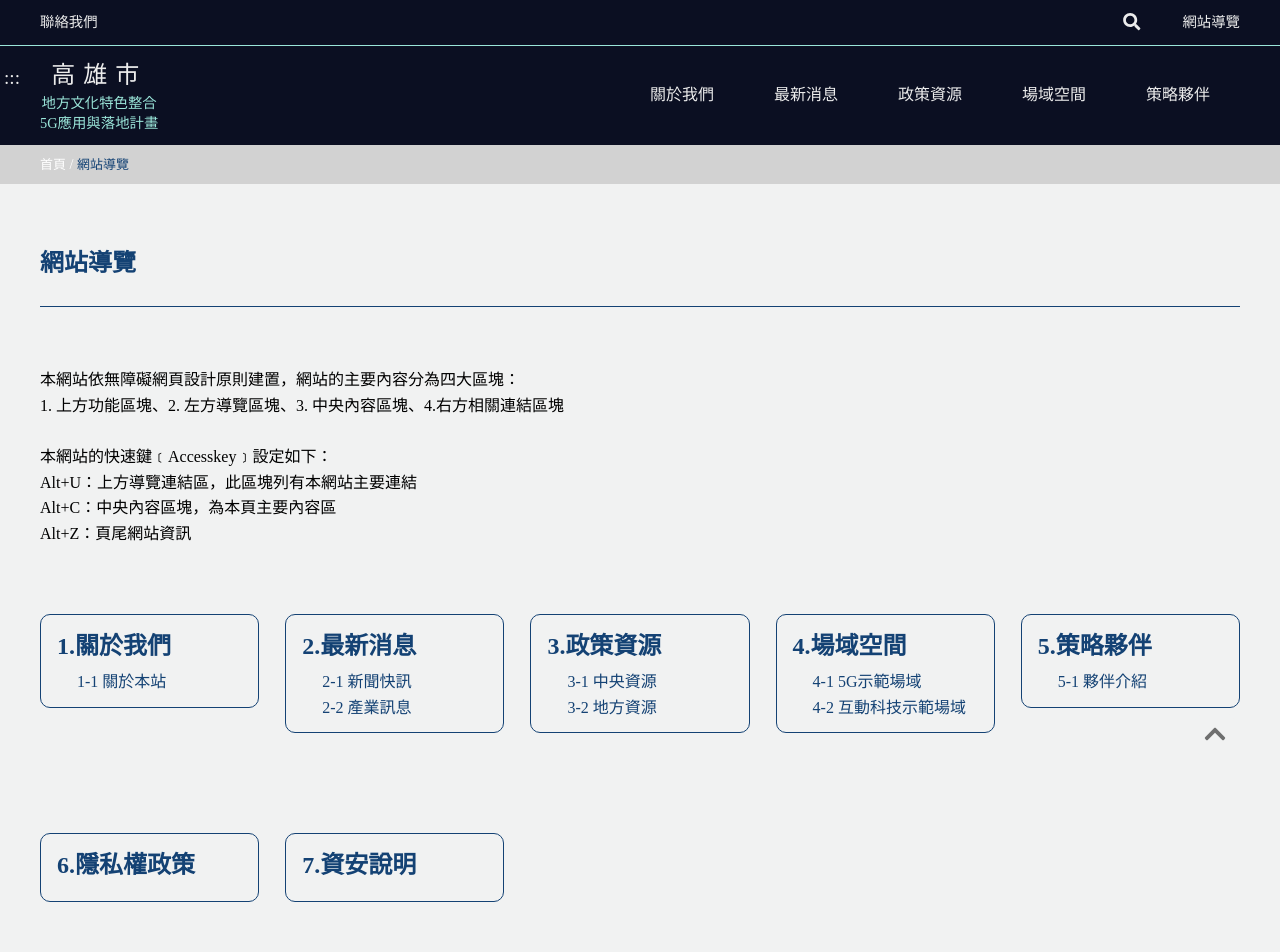
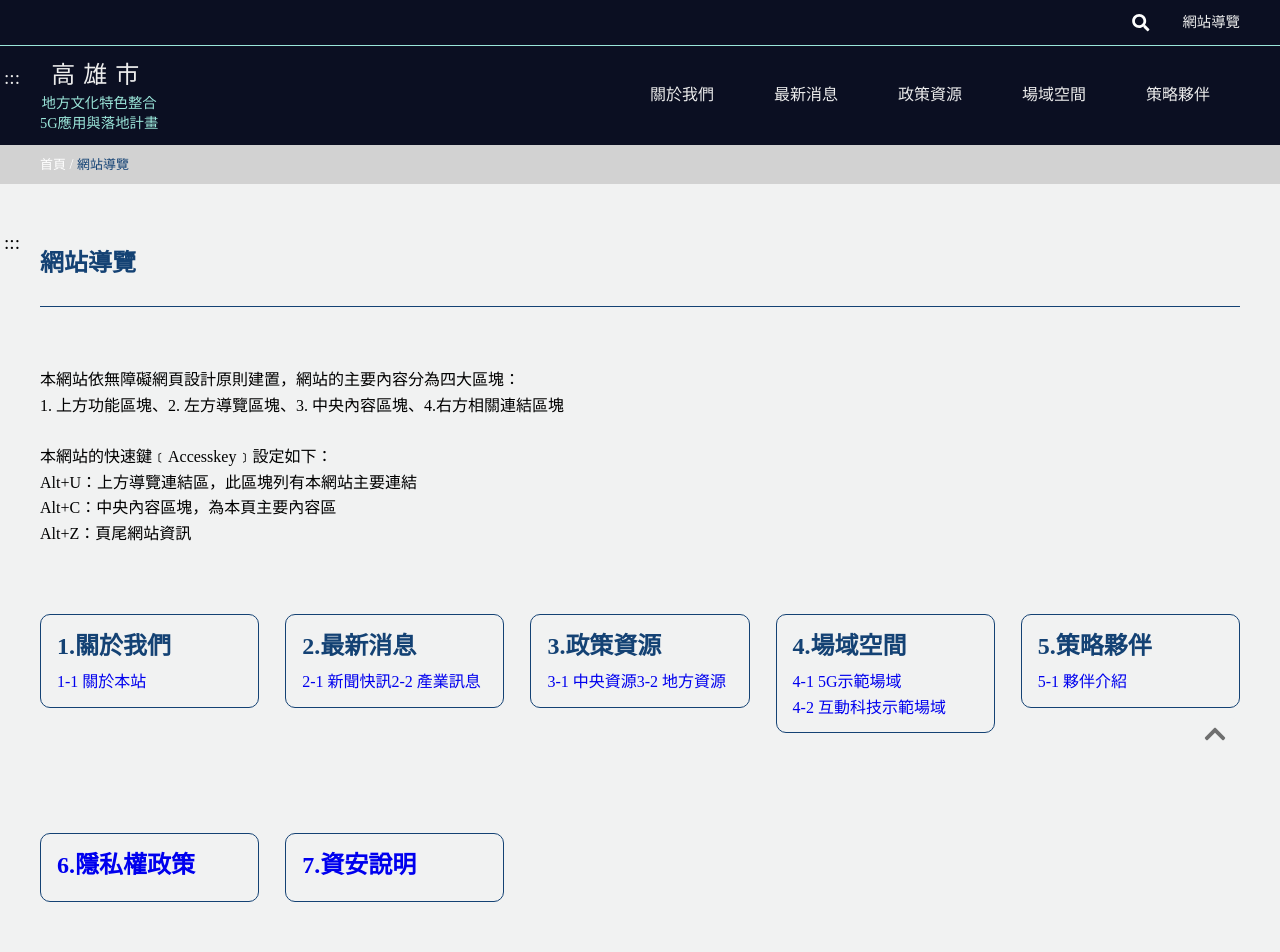
Before and after one commit to MoonShineVFX/5g-site-web, a Next.js app: page /sitemap in a window 1280 px wide. Shown: the top 952 px of the page. Built offline with nearby package versions, Linux system fonts and the light colour scheme.

Commit message:
- Remove newPage attribute - Update search icon in header - Hide contact us in header - Update button to community share - Add link for sitemap

```diff
--- a/pages/index.js
+++ b/pages/index.js
@@ -107,7 +107,6 @@ const Home = ({ pageData }) => {
                                 <Links
                                     url={link}
                                     title={title}
-                                    newPage={true}
                                     className="item"
                                 >
                                     <img
--- a/pages/news.js
+++ b/pages/news.js
@@ -32,7 +32,6 @@ const NewsItem = ({
         url={`/news/${id}`}
         title={title}
         className="item"
-        newPage
     >
         <span className="date">{dayjs(createTime).format('YYYY/MM/DD')}</span>
         <h1 className="title">{title}</h1>
--- a/pages/partner.js
+++ b/pages/partner.js
@@ -45,7 +45,6 @@ const PartnerItem = ({
         url={link}
         className="item"
         title={name}
-        newPage={true}
     >
         <div className="top">
             <span className="thumb">
--- a/pages/place.js
+++ b/pages/place.js
@@ -71,7 +71,6 @@ const Place = ({ pageData }) => {
                                         url={`/place/${id}`}
                                         width="563"
                                         height="312"
-                                        newPage={true}
                                     />
                                 </Grid>
 
--- a/pages/policy.js
+++ b/pages/policy.js
@@ -31,7 +31,6 @@ const PolicyItem = ({
         url={`/policy/${id}`}
         title={title}
         className="item"
-        newPage
     >
         <span className="second-title">{titleSecondary}</span>
         <h1 className="title">{title}</h1>
--- a/pages/sitemap.js
+++ b/pages/sitemap.js
@@ -4,6 +4,7 @@ import { styled } from '@mui/system';
 
 import theme from '../src/utils/theme';
 import HeadTag from '../src/containers/HeadTag';
+import { Links } from '../src/components/Links';
 import { GlobalContext } from '../src/context/global.state';
 import useQuery from '../src/utils/useQuery';
 import utilConst from '../src/utils/util.const';
@@ -20,9 +21,6 @@ const {
 const styles = {
     '.breadcrumb .level1': {
         color: theme.palette.primary.main,
-    },
-    '.inContent': {
-        display: 'none',
     },
 };
 
@@ -155,21 +153,35 @@ const Sitemap = () => {
 
                 <ItemsLayout>
                     {
-                        extendMenus.map(({ text, subItems }, idx) => (
+                        extendMenus.map(({ key, text, subItems }, idx) => (
 
                             <div
                                 key={idx}
                                 className="item-wrap"
                             >
                                 <div className="inner">
-                                    <h2 className="title">{idx + 1}.{text}</h2>
+                                    <h2 className="title">
+                                        {
+                                            ((key === 'privacy') || (key === 'security')) ? (
+
+                                                <Links url={`/${key}`} title={text}>
+                                                    {idx + 1}.{text}
+                                                </Links>
+
+                                            ) : `${idx + 1}.${text}`
+                                        }
+                                    </h2>
                                     <div className="sub-items">
                                         {
                                             subItems.map((sub, index) => (
 
-                                                <div key={sub.key}>
+                                                <Links
+                                                    key={sub.key}
+                                                    url={`/${key ? `${key}${`${(key !== 'news' && key !== 'place' && key !== 'policy') ? '/' : ''}`}` : ''}${sub.key}`}
+                                                    title={sub.text}
+                                                >
                                                     {idx + 1}-{index + 1} {sub.text}
-                                                </div>
+                                                </Links>
 
                                             ))
                                         }
--- a/src/containers/Footer.js
+++ b/src/containers/Footer.js
@@ -205,7 +205,6 @@ const Footer = () => {
                                             key={idx}
                                             href={url}
                                             title={title}
-                                            newPage
                                         >
                                             <img
                                                 src={`/${name}.png`}
--- a/src/containers/Header.js
+++ b/src/containers/Header.js
@@ -1,6 +1,6 @@
 import { useEffect, useContext } from 'react';
 import { styled } from '@mui/system';
-import { Toolbar, Box, useMediaQuery } from '@mui/material';
+import { Toolbar, Box, useMediaQuery, Button } from '@mui/material';
 import { faBars, faSearch } from '@fortawesome/free-solid-svg-icons';
 import { Links, BlindGuide } from '../components/Links';
 import Navbar from './Navbar';
@@ -41,7 +41,8 @@ const HeaderTopLayout = styled('div')(({ theme }) => ({
     borderBottom: `1px solid ${theme.palette.text.secondary}`,
     '.search': {
         fontSize: '1.2em',
-        marginRight: '40px',
+        color: '#FFF',
+        marginRight: '10px',
         position: 'relative',
         cursor: 'pointer',
     },
@@ -225,15 +226,24 @@ const Header = () => {
         <AppBarLayout>
             <HeaderTopLayout>
                 <Toolbar className="web-container">
-                    <Links url="#contact" title={text_contact_us}>
-                        {text_contact_us}
-                    </Links>
+                    {
+                        false &&
+                            <Links url="#contact" title={text_contact_us}>
+                                {text_contact_us}
+                            </Links>
+                    }
 
                     <Box sx={{ flexGrow: 1 }} />
                     <Box sx={{ display: { xs: 'flex', md: 'flex' } }}>
-                        <span className="search" onClick={handleShowSearchInput}>
+                        <Button
+                            name="search"
+                            aria-label="搜尋"
+                            value="搜尋"
+                            className="search"
+                            onClick={handleShowSearchInput}
+                        >
                             <FontIcon icon={faSearch} />
-                            <div
+                            <span
                                 className={`search-input ${googleSearch.visible ? 'active' : ''}`}
                                 onClick={handleClickStopPropagation}
                             >
@@ -246,8 +256,9 @@ const Header = () => {
                                     onChange={handleChangeInput}
                                 />
                                 <Links url={`/searchall?q=${googleSearch.value}`} title={text_search_all}>送出</Links>
-                            </div>
-                        </span>
+                            </span>
+                        </Button>
+
                         <Links url="/sitemap" title={text_sitemap}>{text_sitemap}</Links>
                     </Box>
                 </Toolbar>
```
Also changed, not shown: pages/place/[id].js (+5 -5 lines), src/components/Community.js (+12 -3 lines).
